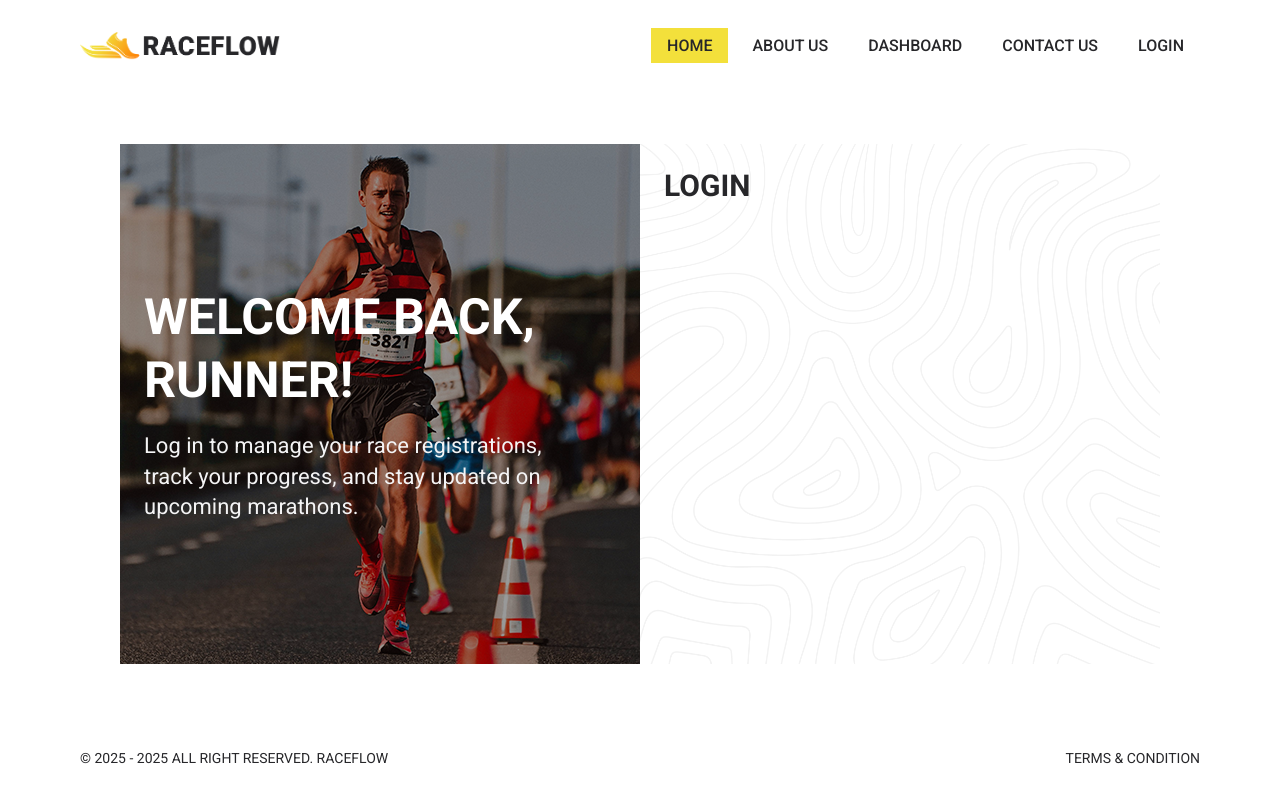
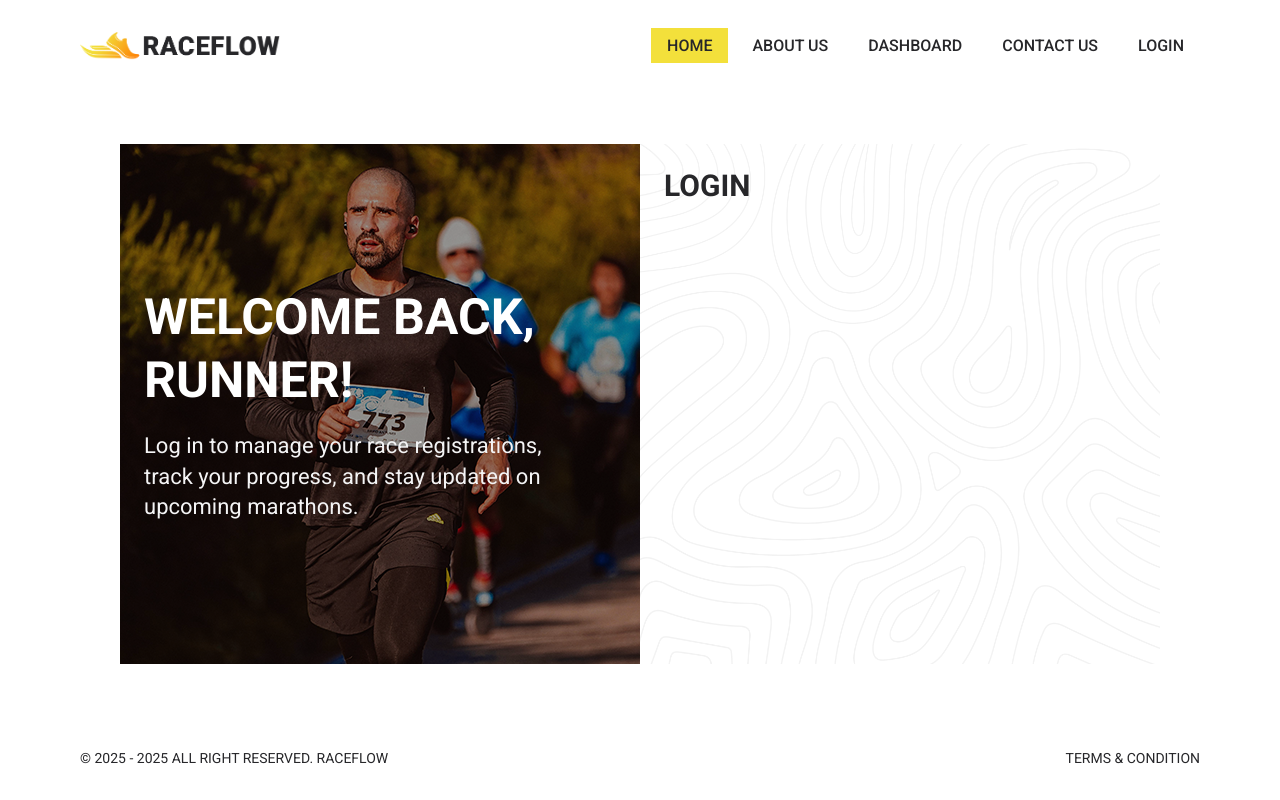
Before and after one commit to devrakibulrahman/raceflow-client-side, a React (Vite) app: page /auth/register in a window 1280 px wide. Built offline with nearby package versions, Linux system fonts and the light colour scheme.

Commit message:
image added in the tailwind.config file and also added image as a background image in the register page done on 01/03/2025 at 09:56 pm

```diff
--- a/src/pages/RegisterPage.jsx
+++ b/src/pages/RegisterPage.jsx
@@ -6,7 +6,7 @@ const RegisterPage = () => {
                 <div className="container mx-auto px-4">
                     <div className="w-full min-h-[calc(100vh-176px)] flex items-center justify-center">
                         <div className="w-full min-h-[600px] grid grid-cols-1 md:p-10 lg:p-10 lg:grid-cols-2">
-                            <div className="w-full h-[350px] bg-login bg-cover bg-center bg-no-repeat relative md:min-h-full">
+                            <div className="w-full h-[350px] bg-register bg-cover bg-center bg-no-repeat relative md:min-h-full">
                                 <div className="w-full h-full p-6 bg-black/40 absolute top-0 left-0 flex flex-col justify-center">
                                     <div className="w-full mb-5">
                                         <h3 className="font-roboto text-[32px] text-white font-bold leading-tight tracking-normal uppercase transition-all ease-linear duration-200 md:text-[38px] xl:text-[50px]">Welcome Back, Runner!</h3>
--- a/tailwind.config.js
+++ b/tailwind.config.js
@@ -17,6 +17,7 @@ export default {
       },
       backgroundImage: {
         "login": 'url(/img/login.png)',
+        "register": 'url(/img/register.png)',
         "pattern": 'url(/pattern.png)',
       },
     },
```
